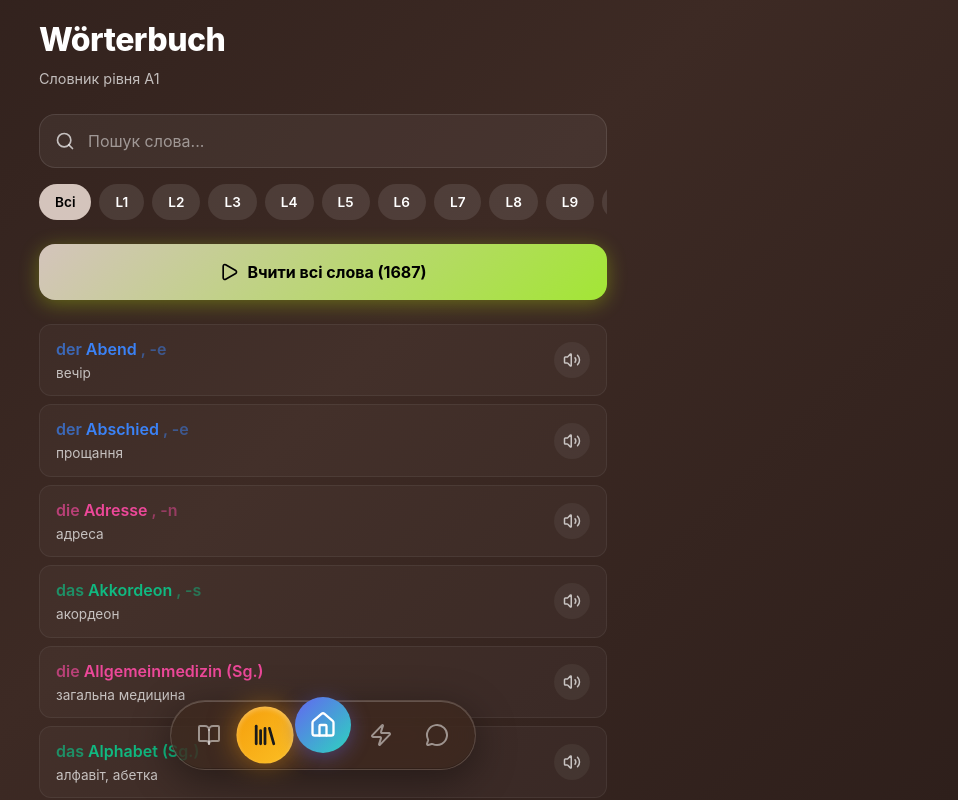
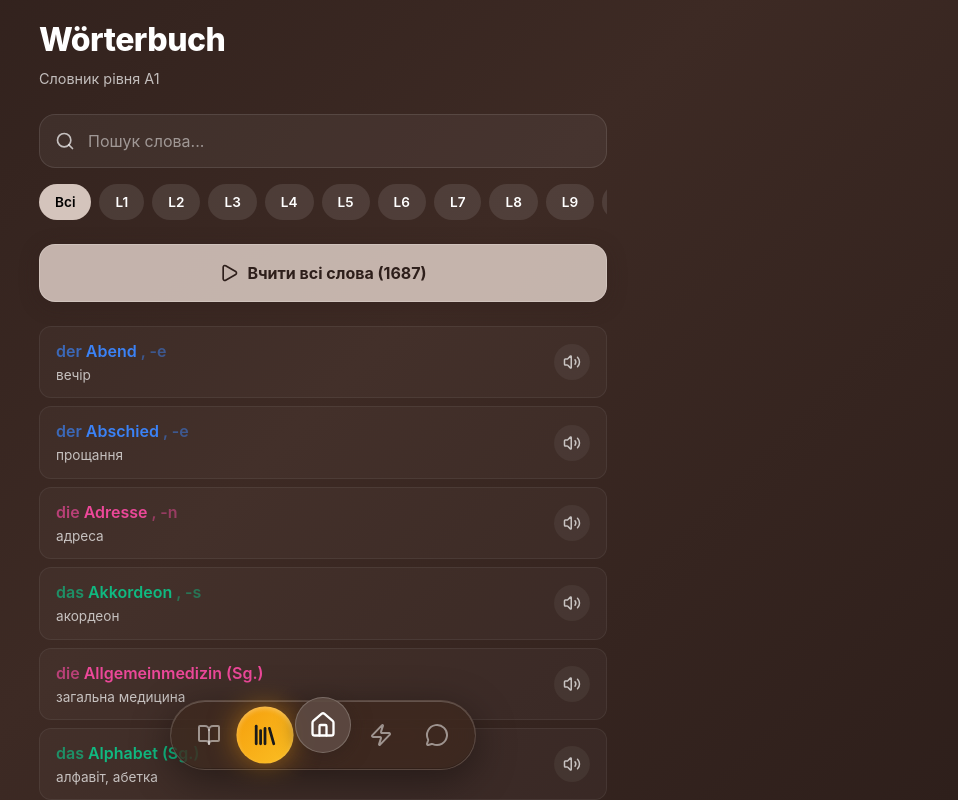
Before and after one commit to Artom-sites/deutsch-trainer-a1, a React (Vite) app: page / in a window 1280 px wide. Both pictures are taken after a click on the button 582 px from the left and 735 px from the top of the page. Shown: the top 800 px of the page, without its empty margins (317-1275 px from the left). Built offline with nearby package versions, Linux system fonts and the light colour scheme.

Commit message:
Fix: Remove blue/green accents - use Walnut Noir for all buttons

```diff
--- a/src/components/BottomNav.jsx
+++ b/src/components/BottomNav.jsx
@@ -35,12 +35,13 @@ const BottomNav = () => {
                             className={`nav-item ${isActive ? 'active' : ''}`}
                             onClick={() => setTab(tab.id)}
                             style={tab.isCenter ? {
-                                background: isActive ? 'var(--color-accent)' : 'linear-gradient(135deg, #6366f1, #2dd4bf)',
+                                background: isActive ? '#d4c4bc' : 'rgba(94, 75, 67, 0.9)',
                                 borderRadius: '50%',
                                 width: 56,
                                 height: 56,
                                 marginTop: -20,
-                                boxShadow: '0 4px 20px rgba(99, 102, 241, 0.4)'
+                                boxShadow: '0 4px 20px rgba(46, 31, 27, 0.5)',
+                                border: '1px solid rgba(255, 255, 255, 0.2)'
                             } : {}}
                         >
                             <div className="nav-icon-wrapper">
--- a/src/components/DictionaryTab.jsx
+++ b/src/components/DictionaryTab.jsx
@@ -128,10 +128,10 @@ const DictionaryTab = () => {
                     width: '100%',
                     padding: '16px',
                     marginBottom: 'var(--space-lg)',
-                    background: 'linear-gradient(135deg, var(--color-accent) 0%, #a3e635 100%)',
-                    border: 'none',
+                    background: 'rgba(212, 196, 188, 0.9)',
+                    border: '1px solid rgba(255, 255, 255, 0.2)',
                     borderRadius: 16,
-                    color: 'black',
+                    color: '#2E1F1B',
                     fontWeight: 700,
                     fontSize: '1rem',
                     display: 'flex',
@@ -139,7 +139,7 @@ const DictionaryTab = () => {
                     justifyContent: 'center',
                     gap: 8,
                     cursor: 'pointer',
-                    boxShadow: '0 4px 20px rgba(204, 255, 0, 0.3)'
+                    boxShadow: '0 4px 20px rgba(46, 31, 27, 0.3)'
                 }}
             >
                 <Play size={20} />
```
